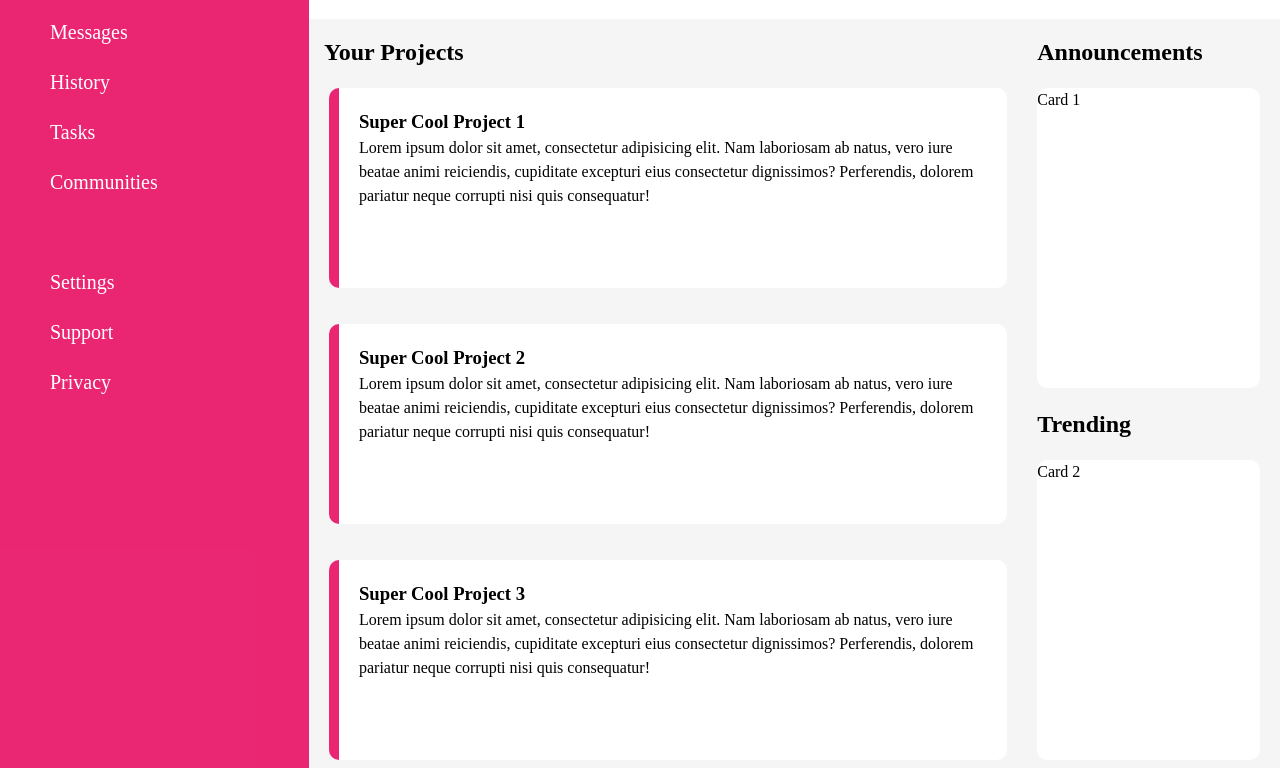
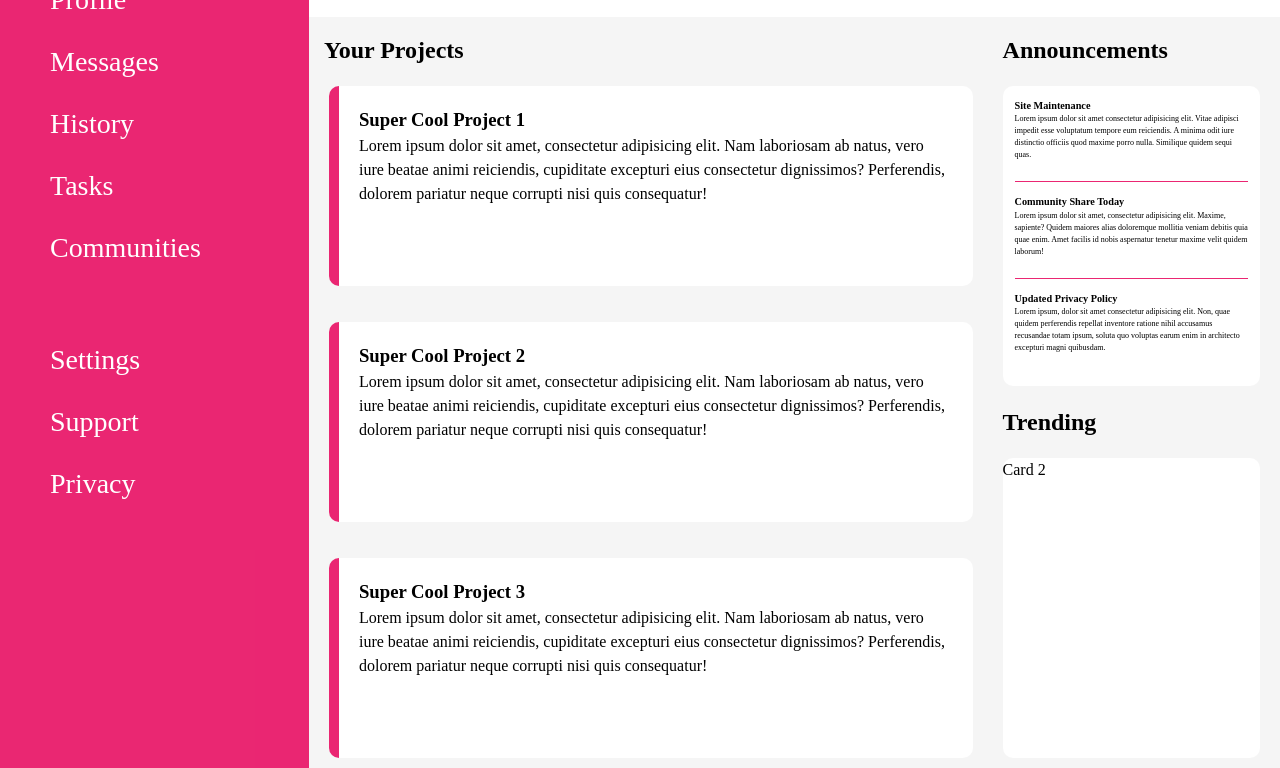
Before and after one commit to lloydeebill/odin-dashboard, a plain HTML site: page index.html in a window 1280 px wide. Shown: the part 213-981 px from the top of the page. Drawn offline with Linux system fonts and the light colour scheme.

Commit message:
configured responsive content in the right side of main content

```diff
--- a/index.html
+++ b/index.html
@@ -45,7 +45,7 @@
     <div class="sidebar">
       <div class="upper-sidebar">
         <h1>Dashboard</h1>
-        <ul>
+        <ul class="dashboard-nav">
           <li>Home</li>
           <li>Profile</li>
           <li>Messages</li>
@@ -112,10 +112,23 @@
 
         <div class="right-card-container">
           <h2>Announcements</h2>
-          <div class="card">Card 1</div>
+          <div class="card announcement-card">
+            <div class="announcement-content">
+              <h4>Site Maintenance</h4>
+              <p class="card-para">Lorem ipsum dolor sit amet consectetur adipisicing elit. Vitae adipisci impedit esse voluptatum tempore eum reiciendis. A minima odit iure distinctio officiis quod maxime porro nulla. Similique quidem sequi quas.</p>
+            </div>
+            <div class="announcement-content">
+              <h4>Community Share Today</h4>
+              <p class="card-para">Lorem ipsum dolor sit amet, consectetur adipisicing elit. Maxime, sapiente? Quidem maiores alias doloremque mollitia veniam debitis quia quae enim. Amet facilis id nobis aspernatur tenetur maxime velit quidem laborum!</p>
+            </div>
+            <div class="announcement-content">
+              <h4>Updated Privacy Policy</h4>
+              <p class="last-para">Lorem ipsum, dolor sit amet consectetur adipisicing elit. Non, quae quidem perferendis repellat inventore ratione nihil accusamus recusandae totam ipsum, soluta quo voluptas earum enim in architecto excepturi magni quibusdam.</p>
+            </div>
+          </div>
 
           <h2>Trending</h2>
-          <div class="card">Card 2</div>
+          <div class="card trending-card">Card 2</div>
         </div>
       </div>
 
--- a/styles.css
+++ b/styles.css
@@ -53,15 +53,15 @@ h6 {
 .container {
   display: grid;
   grid-template-columns: 1fr 6fr;
-  grid-template-rows: auto 1fr; /* Change from 1fr 6fr to auto 1fr to fit content */
+  grid-template-rows: auto 1fr;
   min-height: 100vh;
 }
 
 .header {
   background-color: white;
-  padding: 40px 70px 40px 70px;
+  padding: 30px 70px 30px 70px;
   display: grid;
-  gap: 12px;
+  gap: 30px;
   grid-column: 2 / 6;
 
 }
@@ -99,7 +99,7 @@ h6 {
 
 .main-content {
   display: grid;
-  grid-template-columns: 3fr 1fr;
+  grid-template-columns: 5fr 2fr;
   background-color: whitesmoke;
 
 }
@@ -193,7 +193,7 @@ button {
 
 .banner-nav {
   display: flex;
-  flex-wrap: wrap ;
+  flex-wrap: wrap;
 }
 
 .icons {
@@ -216,7 +216,7 @@ button {
   gap: 20px;
 }
 
-.upper-name > p {
+.upper-name>p {
   font-weight: bold;
   font-size: 18px;
 }
@@ -233,7 +233,36 @@ button {
   gap: 15px;
 }
 
-.lower-name > div > p:nth-child(2) {
+.lower-name>div>p:nth-child(2) {
   font-weight: bold;
   font-size: 20px;
 }
+
+.dashboard-nav {
+  font-size: 1.75rem;
+}
+
+.announcement-card {
+  display: grid;
+  justify-content: center;
+  padding: 12px;
+  gap: 12px;
+}
+
+.announcement-content {
+  border-bottom: 1px solid rgba(231, 3, 91, 0.86);
+}
+
+.announcement-content > h4 {
+  font-size: clamp(0.5em, 0.8vw, 1.5em);
+
+}
+
+.announcement-content > p {
+  font-size: clamp(0.5em, 0.6vw, 1.5em);
+
+}
+
+.announcement-content:last-child {
+  border: none;
+}
```
